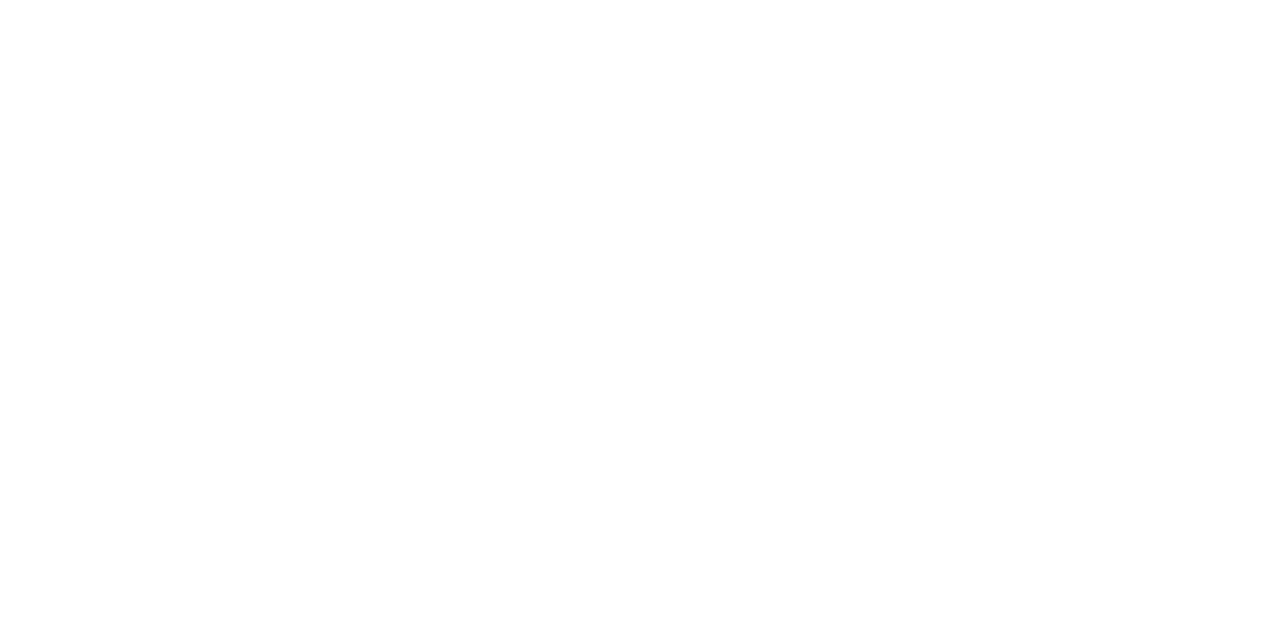
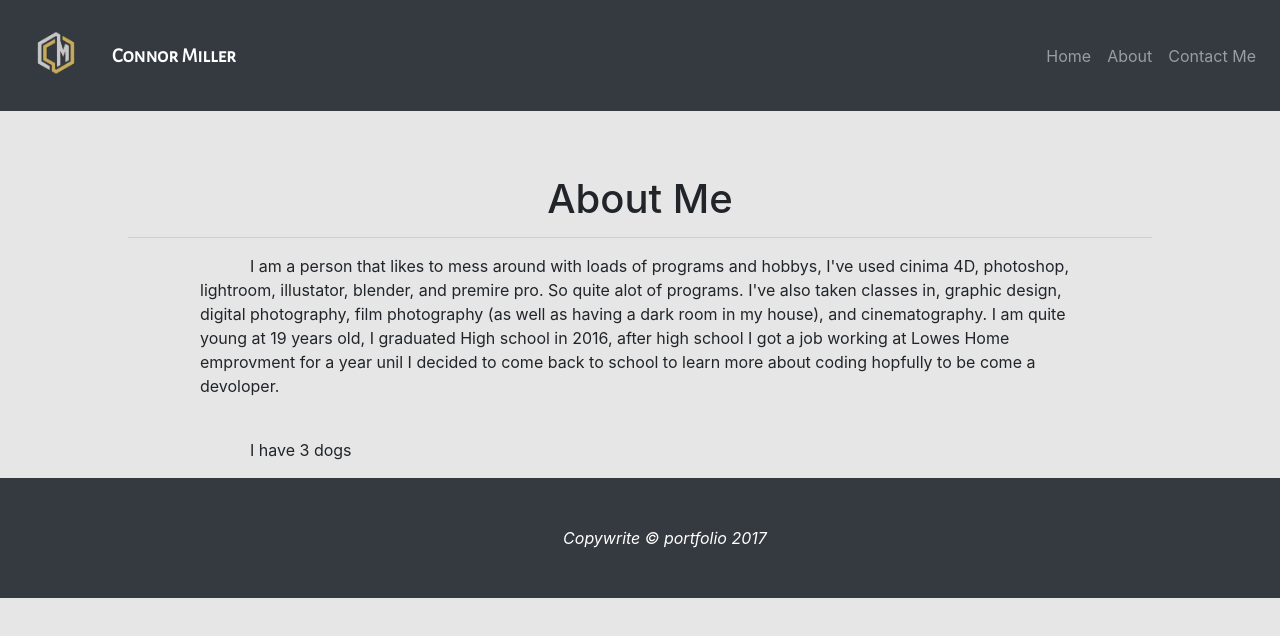
Before and after one commit to ceddy9176/portfolio, a plain HTML site: page about.html in a window 1280 px wide. Drawn offline with Linux system fonts and the light colour scheme.

Commit message:
added about.html

```diff
--- a/about.html
+++ b/about.html
@@ -0,0 +1,46 @@
+<!DOCTYPE html>
+<html>
+  <head>
+    <meta charset="utf-8">
+    <link href="css/bootstrap.css" rel="stylesheet" type="text/css">
+    <link href="css/styles.css" rel="stylesheet" type="text/css">
+    <link href="https://fonts.googleapis.com/css?family=Alegreya+Sans+SC" rel="stylesheet">
+    <title>Portfolio</title>
+  </head>
+  <body>
+    <nav class="navbar navbar-dark navbar-expand-md bg-dark justify-content-center">
+      <img class="navbar-brand"src="img/cm.png" alt="logo">
+        <a href="#" class="navbar-brand d-flex w-50 mr-auto"><strong class="customfont">Connor Miller</strong></a>
+        <button class="navbar-toggler" type="button" data-toggle="collapse" data-target="#collapsingNavbar3">
+            <span class="navbar-toggler-icon"></span>
+        </button>
+        <div class="navbar-collapse collapse" id="collapsingNavbar3">
+            <ul class="nav navbar-nav ml-auto w-100 justify-content-end">
+                <li class="nav-item">
+                    <a class="nav-link" href="index.html">Home</a>
+                </li>
+                <li class="nav-item">
+                    <a class="nav-link" href="about.html">About</a>
+                </li>
+                <li class="nav-item">
+                    <a class="nav-link" href="contact.html">Contact Me</a>
+                </li>
+            </ul>
+        </div>
+    </nav>
+
+    <h1 class="my-3 floatcenter">About Me
+    </h1>
+    <hr>
+
+    <p>   I am a person that likes to mess around with loads of programs and hobbys, I've used cinima 4D, photoshop, lightroom, illustator, blender, and premire pro.  So quite alot of programs.  I've also taken classes in, graphic design, digital photography, film photography (as well as having a dark room in my house), and cinematography. I am quite young at 19 years old, I graduated High school in 2016,  after high school I got a job working at Lowes Home emprovment for a year unil I decided to come back to school to learn more about coding hopfully to be come a devoloper.</p>
+    <br>
+    <p>I have 3 dogs </p>
+
+  </body>
+  <footer class="py-5 bg-dark">
+    <div class="container">
+      <p class="m-0 text-center text-white"><em>Copywrite &copy; portfolio 2017</em></p>
+    </div>
+  </footer>
+</html>
--- a/css/styles.css
+++ b/css/styles.css
@@ -7,7 +7,7 @@ body {
 
 @media (min-width:992px) {
   body {
-    padding-top: 30px;
+    padding-top: 0px;
 
   }
 }
@@ -28,3 +28,33 @@ img {
   width: 100%;
 
 }
+.customfont {
+    font-family: 'Alegreya Sans SC', sans-serif;
+}
+
+.navbar-brand {
+  width: 80px;
+  height: auto;
+  float: center
+}
+
+.floatcenter{
+  text-align: center ;
+  padding-top: 50px;
+}
+
+hr {
+  width: 80%;
+
+}
+
+p {text-indent: 50px;
+  margin-top: : 80px;
+  margin-left: 200px;
+  margin-right: 200px;
+
+}
+
+footer {
+  bottom: 0;
+}
```
Also changed, not shown: index.html (+4 -2 lines), img/cm.png (added).
